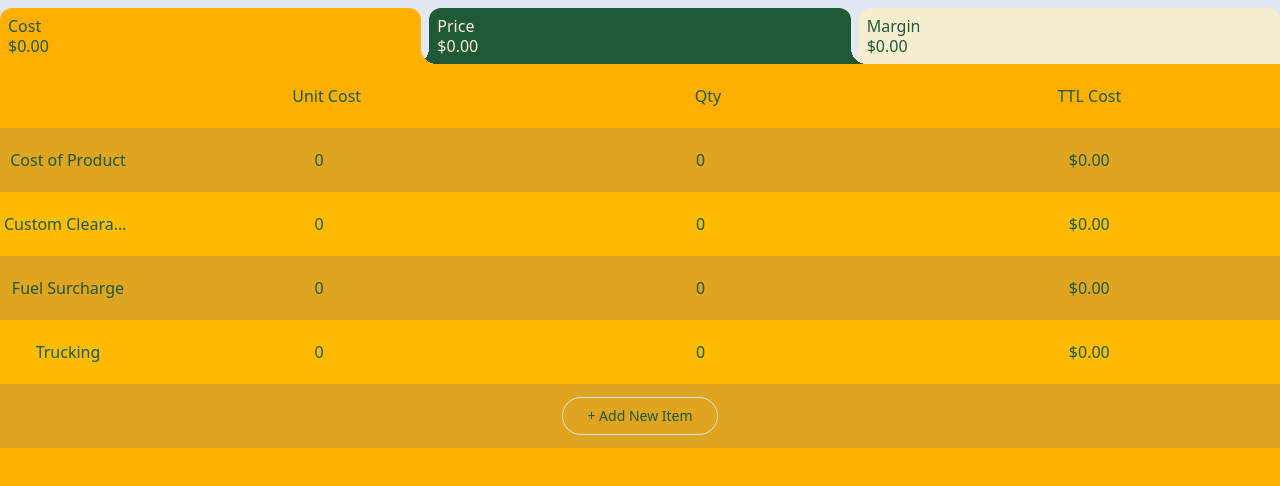
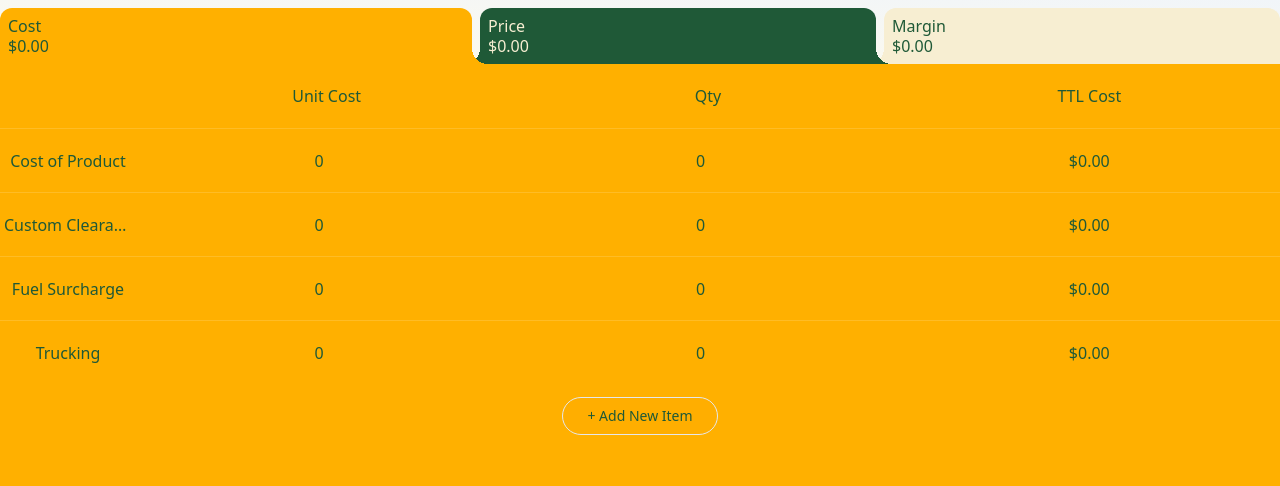
Before and after one commit to DevJogger/costing-margin-calculator, a Next.js app: page / in a window 1280 px wide. Shown: the top 486 px of the page. Built offline with nearby package versions, Linux system fonts and the light colour scheme.

Commit message:
Update page styles

```diff
--- a/app/layout.tsx
+++ b/app/layout.tsx
@@ -15,8 +15,8 @@ export const viewport: Viewport = {
   userScalable: false,
   viewportFit: 'cover',
   themeColor: [
-    { media: '(prefers-color-scheme: light)', color: '#E2E8F0' },
-    { media: '(prefers-color-scheme: dark)', color: '#1C1917' },
+    { media: '(prefers-color-scheme: light)', color: '#F1F5F9' },
+    { media: '(prefers-color-scheme: dark)', color: '#0a0a0a' },
   ],
 }
 
@@ -27,7 +27,7 @@ export default function RootLayout({
 }>) {
   return (
     <html lang="en">
-      <body className="flex h-dvh flex-col">{children}</body>
+      <body className="standalone:h-lvh flex h-dvh flex-col">{children}</body>
     </html>
   )
 }
--- a/app/page.tsx
+++ b/app/page.tsx
@@ -23,7 +23,7 @@ export default function Home() {
         priceTotal={priceTotal}
         marginTotal={marginTotal}
       />
-      <main className="flex flex-col justify-between flex-1">
+      <main className="flex flex-1 flex-col justify-between">
         <CostPage setCostTotal={setCostTotal} hidden={page !== 'cost'} />
         <PricePage setPriceTotal={setPriceTotal} hidden={page !== 'price'} />
         <MarginPage hidden={page !== 'margin'} />
--- a/components/CostPage.tsx
+++ b/components/CostPage.tsx
@@ -1,5 +1,5 @@
 import { useState, useCallback, useEffect, useMemo } from 'react'
-import HeadBar from '@/components/HeadBar'
+import TableHead from '@/components/TableHead'
 import Row from '@/components/Row'
 
 interface CostPageProps {
@@ -35,7 +35,7 @@ export default function CostPage({ setCostTotal, hidden }: CostPageProps) {
       className={`flex-1 flex-col justify-between ${hidden ? 'hidden' : 'flex'}`}
       style={{ backgroundColor: 'var(--costBg)', color: 'var(--costText)' }}
     >
-      <HeadBar title={['', 'Unit Cost', 'Qty', 'TTL Cost']} />
+      <TableHead title={['', 'Unit Cost', 'Qty', 'TTL Cost']} />
       <section className="flex-1">
         {rows.map((el, i) => (
           <Row
@@ -46,10 +46,12 @@ export default function CostPage({ setCostTotal, hidden }: CostPageProps) {
           />
         ))}
         <div
-          className="flex h-16 items-center justify-center text-sm odd:backdrop-contrast-75 even:backdrop-contrast-125"
+          className="flex h-16 items-center justify-center text-sm"
           onClick={addNewItem}
         >
-          <span className="rounded-full border px-6 py-2">+ Add New Item</span>
+          <span className="rounded-full border px-6 py-2 backdrop-saturate-150">
+            + Add New Item
+          </span>
         </div>
       </section>
     </div>
--- a/components/PricePage.tsx
+++ b/components/PricePage.tsx
@@ -1,5 +1,5 @@
 import { useState, useCallback, useEffect, useMemo } from 'react'
-import HeadBar from '@/components/HeadBar'
+import TableHead from '@/components/TableHead'
 import Row from '@/components/Row'
 
 interface PricePageProps {
@@ -36,7 +36,7 @@ export default function PricePage({ setPriceTotal, hidden }: PricePageProps) {
       className={`flex-1 flex-col justify-between ${hidden ? 'hidden' : 'flex'}`}
       style={{ backgroundColor: 'var(--priceBg)', color: 'var(--priceText)' }}
     >
-      <HeadBar title={['', 'Unit Price', 'Qty', 'TTL Revenue']} />
+      <TableHead title={['', 'Unit Price', 'Qty', 'TTL Revenue']} />
       <section className="flex-1 overflow-scroll">
         {rows.map((el, i) => (
           <Row
@@ -47,10 +47,12 @@ export default function PricePage({ setPriceTotal, hidden }: PricePageProps) {
           />
         ))}
         <div
-          className="flex h-16 items-center justify-center text-sm odd:backdrop-contrast-75 even:backdrop-contrast-125"
+          className="flex h-16 items-center justify-center text-sm"
           onClick={addNewItem}
         >
-          <span className="rounded-full border px-6 py-2">+ Add New Item</span>
+          <span className="rounded-full border px-6 py-2 backdrop-saturate-150">
+            + Add New Item
+          </span>
         </div>
       </section>
     </div>
--- a/components/Row.tsx
+++ b/components/Row.tsx
@@ -9,9 +9,10 @@ interface RowProps {
 
 export default function Row({ defaultName, updateSum, index }: RowProps) {
   const [rowName, setRowName] = useState(defaultName)
-  const [unit, setUnit] = useState(0)
-  const [qty, setQty] = useState(0)
+  const [unit, setUnit] = useState<number | undefined>(0)
+  const [qty, setQty] = useState<number | undefined>(0)
   const total = useMemo(() => {
+    if (!unit || !qty) return 0
     return unit * qty
   }, [unit, qty])
 
@@ -20,9 +21,9 @@ export default function Row({ defaultName, updateSum, index }: RowProps) {
   }, [total, updateSum, index])
 
   return (
-    <div className="flex h-16 items-center odd:backdrop-contrast-75 even:backdrop-contrast-125">
+    <div className="flex h-16 items-center hover:backdrop-brightness-95 border-t border-stone-50/15">
       <input
-        className="mx-1 w-32 bg-transparent text-center focus:outline-purple-600 truncate"
+        className="mx-1 w-32 truncate bg-transparent text-center focus:outline-purple-600"
         type="text"
         inputMode="text"
         value={rowName}
@@ -35,7 +36,10 @@ export default function Row({ defaultName, updateSum, index }: RowProps) {
         inputMode="decimal"
         value={unit}
         onFocus={(e) => e.target.select()}
-        onChange={(e) => setUnit(Number(e.target.value))}
+        onChange={(e) =>
+          setUnit(e.target.value === '' ? undefined : Number(e.target.value))
+        }
+        onBlur={(e) => (e.target.value === '' ? setUnit(0) : null)}
       />
       <input
         className="w-0 flex-1 bg-transparent text-center focus:outline-purple-600"
@@ -43,7 +47,10 @@ export default function Row({ defaultName, updateSum, index }: RowProps) {
         inputMode="decimal"
         value={qty}
         onFocus={(e) => e.target.select()}
-        onChange={(e) => setQty(Number(e.target.value))}
+        onChange={(e) =>
+          setQty(e.target.value === '' ? undefined : Number(e.target.value))
+        }
+        onBlur={(e) => (e.target.value === '' ? setUnit(0) : null)}
       />
       <div className="flex-1 text-center">{showAsMoney(total)}</div>
     </div>
--- a/components/TabBar.tsx
+++ b/components/TabBar.tsx
@@ -27,24 +27,24 @@ export default function TabBar({
     onTabClick(tab)
   }
   return (
-    <header className="pt-safe-top sticky top-0 z-10 flex w-full flex-col overflow-hidden bg-slate-200 dark:bg-gradient-to-tl dark:from-amber-950 dark:to-zinc-900">
+    <header className="sticky top-0 z-10 flex w-full flex-col overflow-hidden bg-gradient-to-bl from-slate-100 to-amber-50 pt-safe-top dark:from-slate-900 dark:to-neutral-950">
       <div className="pt-2"></div>
       <div className="flex gap-2">
         {TABS.map((tab, i) => (
           <div
             key={i}
-            className="relative flex flex-1 flex-col justify-center whitespace-nowrap rounded-t-xl p-2 leading-tight"
+            className={`relative flex flex-col justify-center whitespace-nowrap rounded-t-xl p-2 leading-tight transition-all ${activeTab === tab.name ? 'flex-[1.2]' : 'flex-1'}`}
             style={
               {
                 background: `var(${tab.background})`,
                 color: `var(${tab.textColor})`,
-                zIndex: `${activeTab === tab.name ? '20' : 10 - i}`,
+                zIndex: `${activeTab === tab.name ? '10' : 9 - i}`,
               } as React.CSSProperties
             }
             onClick={() => handleOnClick(tab.name)}
           >
             <div
-              className="absolute -left-4 bottom-0 h-4 w-4 text-[0px]"
+              className="absolute -left-4 bottom-0 h-4 w-4 text-[0]"
               style={{
                 background: `radial-gradient(circle at 0 0, transparent 1rem, var(${tab.background}) 1rem)`,
               }}
@@ -52,14 +52,14 @@ export default function TabBar({
               invert border radius - left
             </div>
             <div
-              className="absolute -right-4 bottom-0 h-4 w-4 text-[0px]"
+              className="absolute -right-4 bottom-0 h-4 w-4 text-[0]"
               style={{
                 background: `radial-gradient(circle at 100% 0, transparent 1rem, var(${tab.background}) 1rem)`,
               }}
             >
               invert border radius - right
             </div>
-            <span className="capitalize">{tab.name}</span>
+            <span className="capitalize font-medium">{tab.name}</span>
             <span
               style={
                 tab.name === 'margin' && marginTotal < 0
--- a/components/HeadBar.tsx
+++ b/components/TableHead.tsx
@@ -2,11 +2,11 @@ interface HeadBarProps {
   title: string[]
 }
 
-export default function HeadBar({ title }: HeadBarProps) {
+export default function TableHead({ title }: HeadBarProps) {
   return (
     <div className="flex h-16 items-center">
       {title.map((t, i) => (
-        <div key={i} className={`text-center ${i === 0 ? 'w-32 mx-1' : 'flex-1'}`}>
+        <div key={i} className={`text-center font-medium ${i === 0 ? 'w-32 mx-1' : 'flex-1'}`}>
           {t}
         </div>
       ))}
--- a/tailwind.config.ts
+++ b/tailwind.config.ts
@@ -19,6 +19,9 @@ const config: Config = {
         'safe-left': 'env(safe-area-inset-left)',
         'safe-right': 'env(safe-area-inset-right)',
       },
+      screens: {
+        standalone: { raw: '(display-mode: standalone)' },
+      },
     },
   },
   plugins: [],
```
